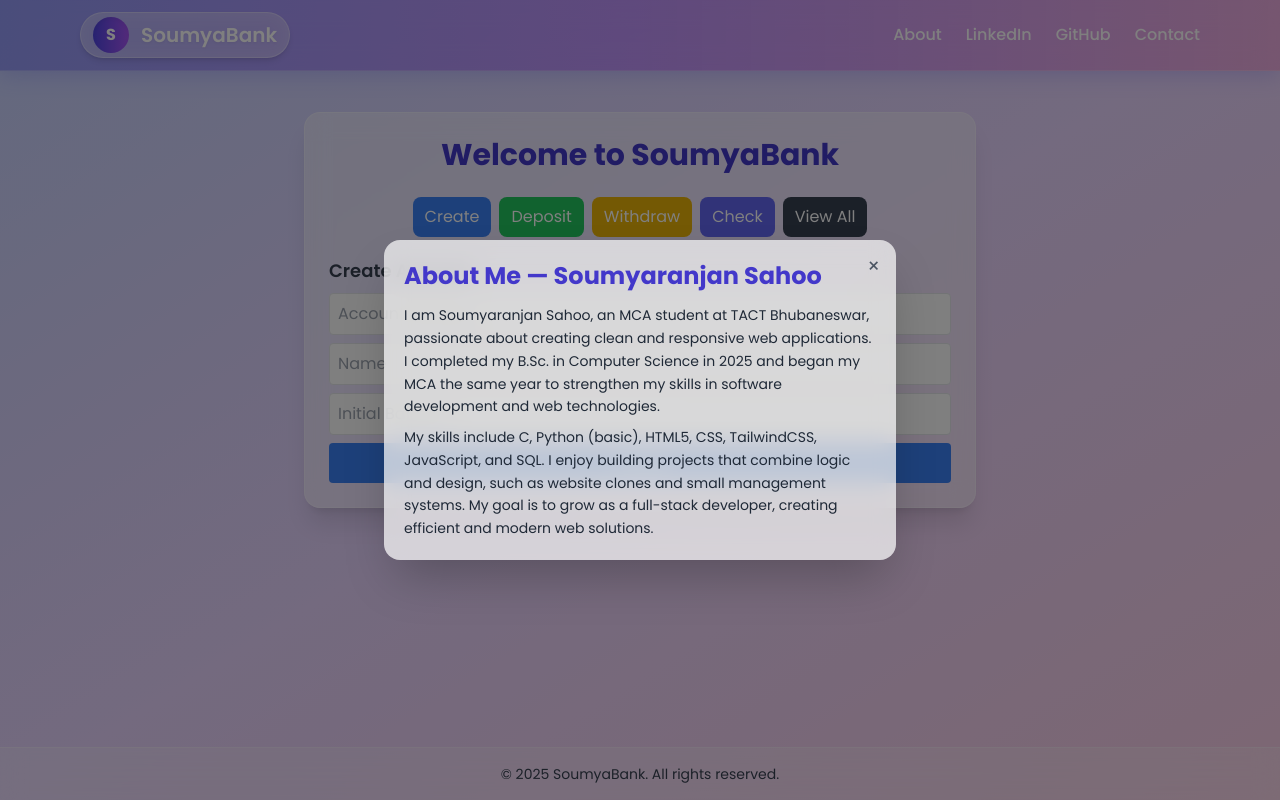
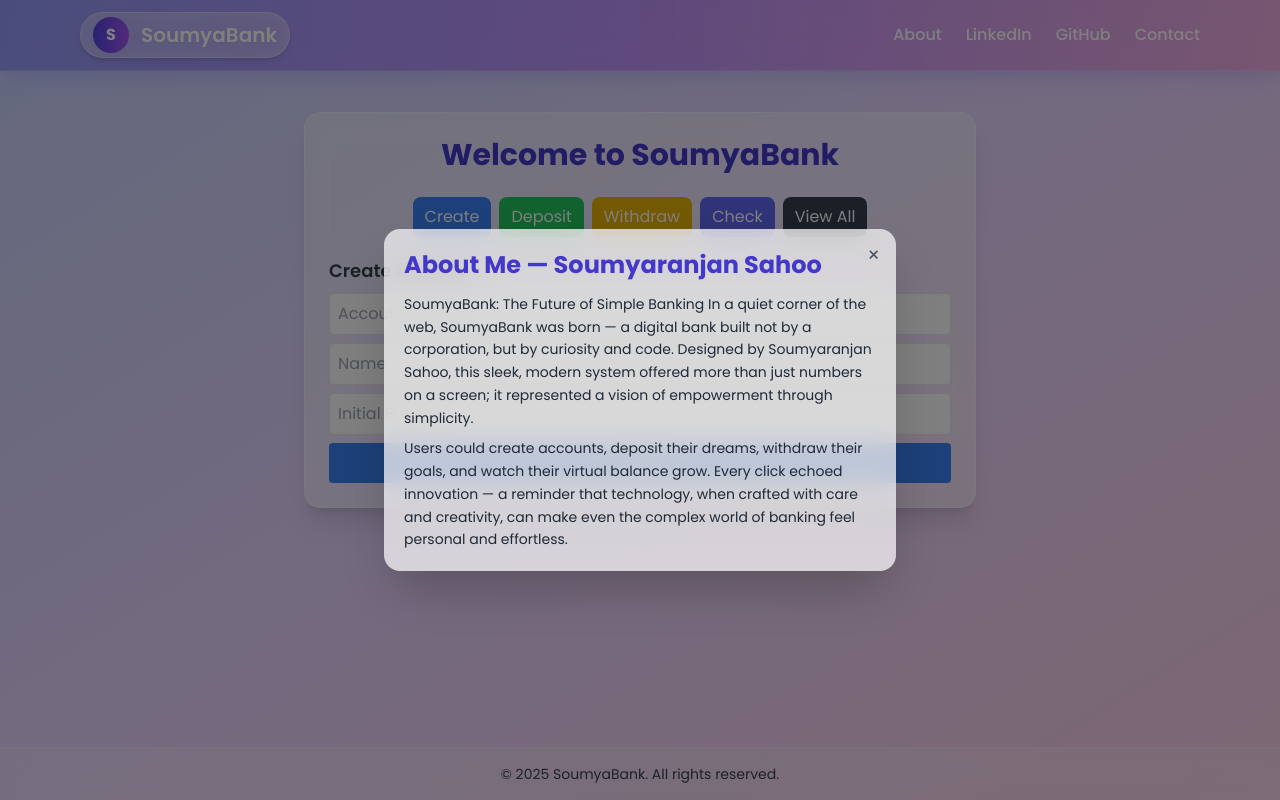
Before and after one commit to SoumyaranjanDS/Web-Based-Banking-System, a plain HTML site: page index.html in a window 1280 px wide. Both pictures are taken after a click on the link "About". Drawn offline with nearby package versions, Linux system fonts and the light colour scheme.

Commit message:
Better about section

```diff
--- a/index.html
+++ b/index.html
@@ -131,12 +131,13 @@
       <button onclick="closeAbout()" class="absolute top-3 right-4 text-gray-600 hover:text-red-500 text-xl">&times;</button>
       <h2 class="text-2xl font-bold text-indigo-700 mb-3">About Me — Soumyaranjan Sahoo</h2>
       <p class="text-sm leading-relaxed">
-        I am Soumyaranjan Sahoo, an MCA student at TACT Bhubaneswar, passionate about creating clean and responsive web applications.
-        I completed my B.Sc. in Computer Science in 2025 and began my MCA the same year to strengthen my skills in software development and web technologies.
+        SoumyaBank: The Future of Simple Banking
+        In a quiet corner of the web, SoumyaBank was born — a digital bank built not by a corporation, but by curiosity and code. Designed by Soumyaranjan Sahoo, this sleek, modern system offered more than
+        just numbers on a screen; it represented a vision of empowerment through simplicity.
       </p>
       <p class="mt-2 text-sm leading-relaxed">
-        My skills include C, Python (basic), HTML5, CSS, TailwindCSS, JavaScript, and SQL. I enjoy building projects that combine logic and design,
-        such as website clones and small management systems. My goal is to grow as a full-stack developer, creating efficient and modern web solutions.
+        Users could create accounts, deposit their dreams, withdraw their goals, and watch their virtual balance grow. Every click echoed innovation — a reminder that technology, when crafted with care and
+         creativity, can make even the complex world of banking feel personal and effortless.
       </p>
     </div>
   </div>
```
